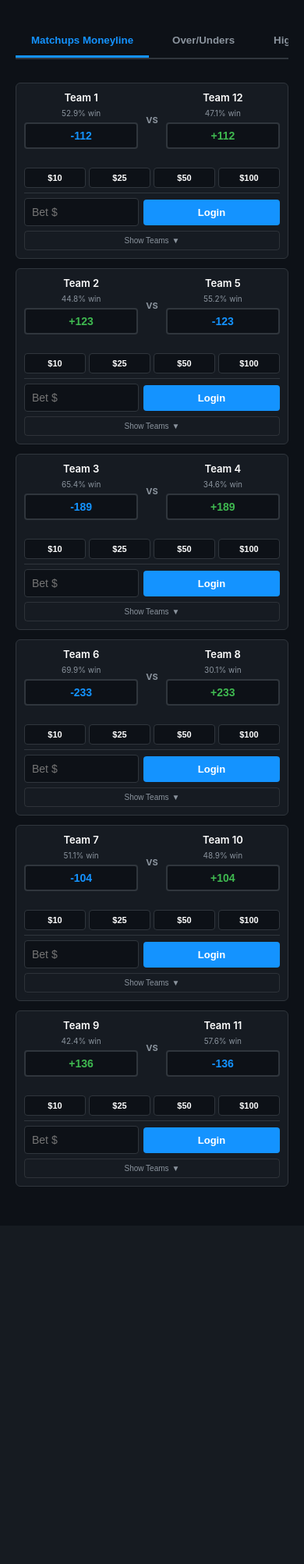
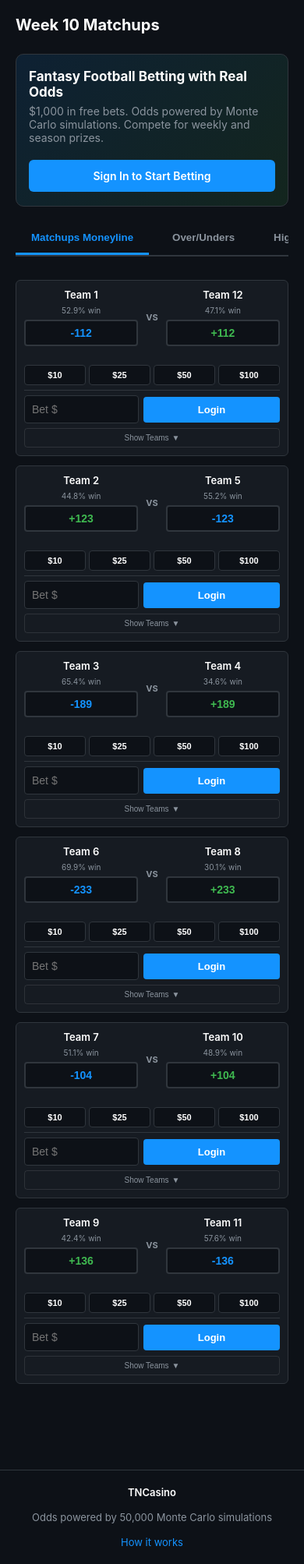
Before and after one commit to sfaizi24/TNC-Model-2025, a Flask app: page /betting in a window 390 px wide. Shown: the part 46-2052 px from the top of the page at 78% size. Before the commit the page ends 1568 px from the top, so only its background shows below. Run offline with Flask 3, Linux system fonts and the light colour scheme; data comes from the database, SQL or seed files in the repository; data that the repository does not hold is empty; parts of the project's set-up code (start-up, migrations or seed data) failed here and were passed over.

Commit message:
Polish site structure: reorder nav, add footer, week heading, hero banner
Make the betting page work as a proper landing page:
- Reorder nav to lead with Betting and Leaderboard
- Add "Week X Matchups" heading to betting page
- Add hero banner with sign-in CTA for unauthenticated visitors
- Add minimal site footer with Monte Carlo tagline
- Standardize .page-header/.page-title in base.css (single source of truth)
- Fix toast positioning on narrow mobile screens

Co-Authored-By: Claude Opus 4.6 (1M context) <noreply@anthropic.com>

```diff
--- a/frontend/static/css/base.css
+++ b/frontend/static/css/base.css
@@ -157,3 +157,60 @@ body {
         padding: 40px 20px;
     }
 }
+
+.page-header {
+    margin-bottom: 25px;
+    display: flex;
+    justify-content: space-between;
+    align-items: center;
+    flex-wrap: wrap;
+    gap: 15px;
+}
+
+.page-title {
+    font-size: 20px;
+    color: var(--text-primary);
+    font-weight: 700;
+}
+
+@media (min-width: 768px) {
+    .page-title {
+        font-size: 28px;
+    }
+}
+
+.site-footer {
+    border-top: 1px solid var(--fanduel-light-gray);
+    padding: 20px;
+    margin-top: 60px;
+}
+
+.footer-content {
+    max-width: 1400px;
+    margin: 0 auto;
+    display: flex;
+    align-items: center;
+    justify-content: center;
+    gap: 16px;
+    flex-wrap: wrap;
+    font-size: 13px;
+}
+
+.footer-brand {
+    color: var(--text-primary);
+    font-weight: 600;
+}
+
+.footer-tagline {
+    color: var(--text-secondary);
+}
+
+.footer-link {
+    color: var(--fanduel-blue);
+    text-decoration: none;
+    transition: opacity 0.2s ease;
+}
+
+.footer-link:hover {
+    opacity: 0.8;
+}
--- a/frontend/static/css/betting.css
+++ b/frontend/static/css/betting.css
@@ -1,4 +1,44 @@
-    .page-header {
+    .hero-banner {
+        background: linear-gradient(135deg, rgba(20, 147, 255, 0.12) 0%, rgba(63, 185, 80, 0.12) 100%);
+        border: 1px solid var(--fanduel-light-gray);
+        border-radius: 10px;
+        padding: 24px 28px;
+        margin-bottom: 20px;
+        display: flex;
+        justify-content: space-between;
+        align-items: center;
+        gap: 20px;
+        flex-wrap: wrap;
+    }
+
+    .hero-text h2 {
+        font-size: 20px;
+        color: var(--text-primary);
+        margin-bottom: 6px;
+    }
+
+    .hero-text p {
+        color: var(--text-secondary);
+        font-size: 14px;
+    }
+
+    .hero-cta {
+        padding: 12px 28px;
+        background: var(--fanduel-blue);
+        color: white;
+        text-decoration: none;
+        border-radius: 6px;
+        font-weight: 600;
+        font-size: 14px;
+        white-space: nowrap;
+        transition: background 0.2s ease;
+    }
+
+    .hero-cta:hover {
+        background: #0D7FE8;
+    }
+
+    .betting-info-bar {
         margin-bottom: 15px;
         display: flex;
         justify-content: space-between;
@@ -540,7 +580,7 @@
     }
 
     @media (max-width: 767px) {
-        .page-header {
+        .betting-info-bar {
             gap: 10px;
         }
 
@@ -642,10 +682,6 @@
     }
 
     @media (min-width: 768px) {
-        .page-title {
-            font-size: 42px;
-        }
-
         .matchups-grid {
             grid-template-columns: repeat(2, 1fr);
         }
@@ -771,3 +807,29 @@
         color: white;
         border-color: var(--fanduel-blue);
     }
+
+    @media (max-width: 480px) {
+        .toast-container {
+            top: 10px;
+            right: 10px;
+            left: 10px;
+        }
+
+        .toast {
+            min-width: unset;
+            width: 100%;
+        }
+
+        .hero-banner {
+            padding: 18px 16px;
+        }
+
+        .hero-text h2 {
+            font-size: 17px;
+        }
+
+        .hero-cta {
+            width: 100%;
+            text-align: center;
+        }
+    }
--- a/frontend/templates/base.html
+++ b/frontend/templates/base.html
@@ -14,20 +14,20 @@
 
             <nav class="desktop-nav">
                 {% if current_user.is_authenticated %}
-                <a href="/about" class="nav-link {% if request.path == '/about' %}active{% endif %}">About</a>
-                <a href="/analytics" class="nav-link {% if request.path == '/analytics' %}active{% endif %}">Analytics</a>
                 <a href="/betting" class="nav-link {% if request.path == '/betting' %}active{% endif %}">Betting</a>
                 <a href="/leaderboard" class="nav-link {% if request.path == '/leaderboard' %}active{% endif %}">Leaderboard</a>
+                <a href="/analytics" class="nav-link {% if request.path == '/analytics' %}active{% endif %}">Analytics</a>
+                <a href="/about" class="nav-link {% if request.path == '/about' %}active{% endif %}">About</a>
                 <a href="/account" class="nav-link {% if request.path == '/account' %}active{% endif %}">Account</a>
                 {% if current_user.is_admin %}
                 <a href="/admin" class="nav-link {% if request.path == '/admin' %}active{% endif %}">Admin</a>
                 {% endif %}
                 <a href="{{ url_for('auth.logout') }}" class="nav-link">Logout</a>
                 {% else %}
-                <a href="/about" class="nav-link {% if request.path == '/about' %}active{% endif %}">About</a>
-                <a href="/analytics" class="nav-link {% if request.path == '/analytics' %}active{% endif %}">Analytics</a>
                 <a href="/betting" class="nav-link {% if request.path == '/betting' %}active{% endif %}">Betting</a>
                 <a href="/leaderboard" class="nav-link {% if request.path == '/leaderboard' %}active{% endif %}">Leaderboard</a>
+                <a href="/analytics" class="nav-link {% if request.path == '/analytics' %}active{% endif %}">Analytics</a>
+                <a href="/about" class="nav-link {% if request.path == '/about' %}active{% endif %}">About</a>
                 <a href="{{ url_for('google.login') }}" class="nav-link">Login</a>
                 {% endif %}
             </nav>
@@ -38,20 +38,20 @@
 
     <nav class="mobile-nav" id="mobileNav">
         {% if current_user.is_authenticated %}
-        <a href="/about" class="nav-link {% if request.path == '/about' %}active{% endif %}">About</a>
-        <a href="/analytics" class="nav-link {% if request.path == '/analytics' %}active{% endif %}">Analytics</a>
         <a href="/betting" class="nav-link {% if request.path == '/betting' %}active{% endif %}">Betting</a>
         <a href="/leaderboard" class="nav-link {% if request.path == '/leaderboard' %}active{% endif %}">Leaderboard</a>
+        <a href="/analytics" class="nav-link {% if request.path == '/analytics' %}active{% endif %}">Analytics</a>
+        <a href="/about" class="nav-link {% if request.path == '/about' %}active{% endif %}">About</a>
         <a href="/account" class="nav-link {% if request.path == '/account' %}active{% endif %}">Account</a>
         {% if current_user.is_admin %}
         <a href="/admin" class="nav-link {% if request.path == '/admin' %}active{% endif %}">Admin</a>
         {% endif %}
         <a href="{{ url_for('auth.logout') }}" class="nav-link">Logout</a>
         {% else %}
-        <a href="/about" class="nav-link {% if request.path == '/about' %}active{% endif %}">About</a>
-        <a href="/analytics" class="nav-link {% if request.path == '/analytics' %}active{% endif %}">Analytics</a>
         <a href="/betting" class="nav-link {% if request.path == '/betting' %}active{% endif %}">Betting</a>
         <a href="/leaderboard" class="nav-link {% if request.path == '/leaderboard' %}active{% endif %}">Leaderboard</a>
+        <a href="/analytics" class="nav-link {% if request.path == '/analytics' %}active{% endif %}">Analytics</a>
+        <a href="/about" class="nav-link {% if request.path == '/about' %}active{% endif %}">About</a>
         <a href="{{ url_for('google.login') }}" class="nav-link">Login</a>
         {% endif %}
     </nav>
@@ -60,6 +60,14 @@
         {% block content %}{% endblock %}
     </main>
 
+    <footer class="site-footer">
+        <div class="footer-content">
+            <span class="footer-brand">TNCasino</span>
+            <span class="footer-tagline">Odds powered by 50,000 Monte Carlo simulations</span>
+            <a href="/about" class="footer-link">How it works</a>
+        </div>
+    </footer>
+
     <script src="{{ url_for('static', filename='js/base.js') }}"></script>
     {% block page_js %}{% endblock %}
 </body>
--- a/frontend/templates/betting.html
+++ b/frontend/templates/betting.html
@@ -9,8 +9,22 @@
 {% block content %}
 <div id="toast-container" class="toast-container"></div>
 
+<div class="page-header">
+    <h1 class="page-title">Week {{ current_week }} Matchups</h1>
+</div>
+
+{% if not user %}
+<div class="hero-banner">
+    <div class="hero-text">
+        <h2>Fantasy Football Betting with Real Odds</h2>
+        <p>$1,000 in free bets. Odds powered by Monte Carlo simulations. Compete for weekly and season prizes.</p>
+    </div>
+    <a href="{{ url_for('google.login') }}" class="hero-cta">Sign In to Start Betting</a>
+</div>
+{% endif %}
+
 {% if user %}
-<div class="page-header">
+<div class="betting-info-bar">
     <div class="prize-info">
         <div class="prize-row">
             <span class="prize-label">Weekly Prize:</span> #1 in PnL for the week receives <span class="prize-amount">$20</span>
--- a/routes/betting.py
+++ b/routes/betting.py
@@ -18,7 +18,11 @@ betting_bp = Blueprint("betting", __name__)
 
 @betting_bp.route("/betting")
 def betting():
-    return render_template("betting.html", user=current_user if current_user.is_authenticated else None)
+    return render_template(
+        "betting.html",
+        user=current_user if current_user.is_authenticated else None,
+        current_week=get_current_week(),
+    )
 
 
 @betting_bp.route("/leaderboard")
```
Also changed, not shown: frontend/static/css/account.css (+0 -19 lines), frontend/static/css/admin.css (+0 -9 lines), frontend/static/css/analytics.css (+0 -21 lines), frontend/static/css/leaderboard.css (+0 -23 lines).
